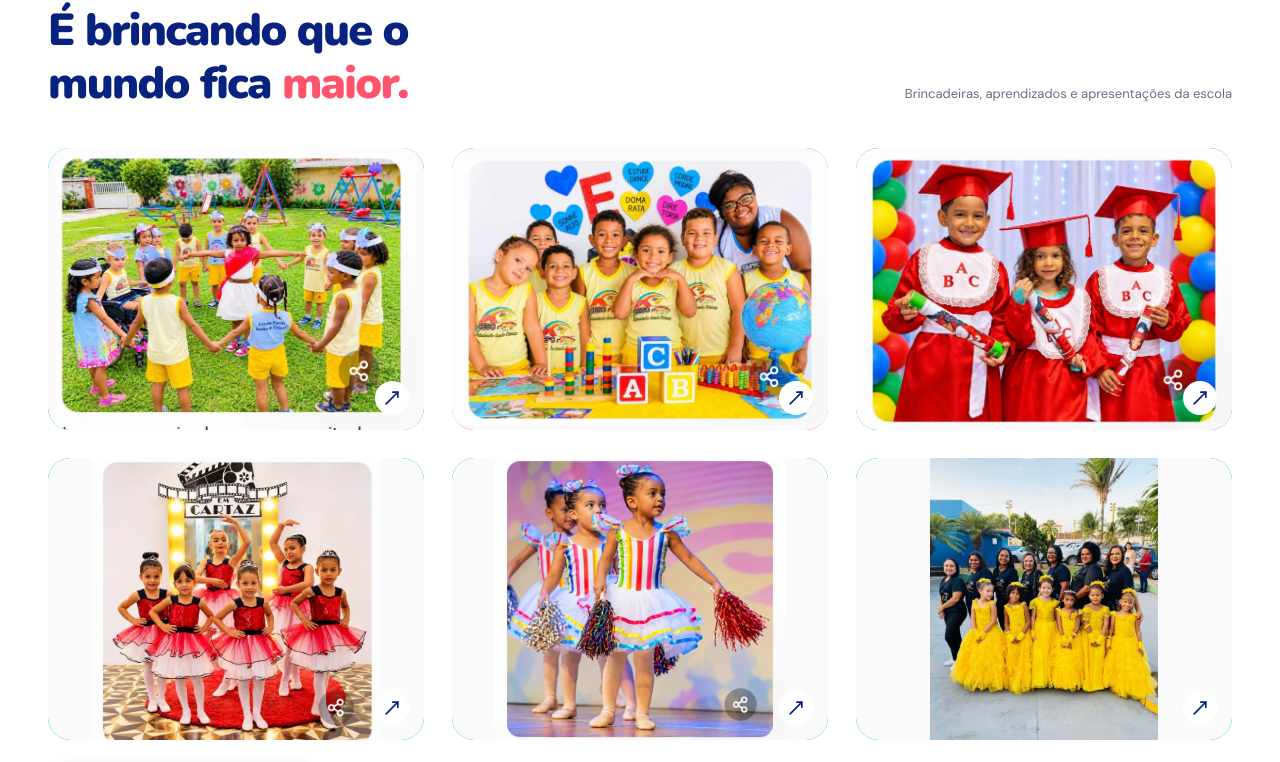
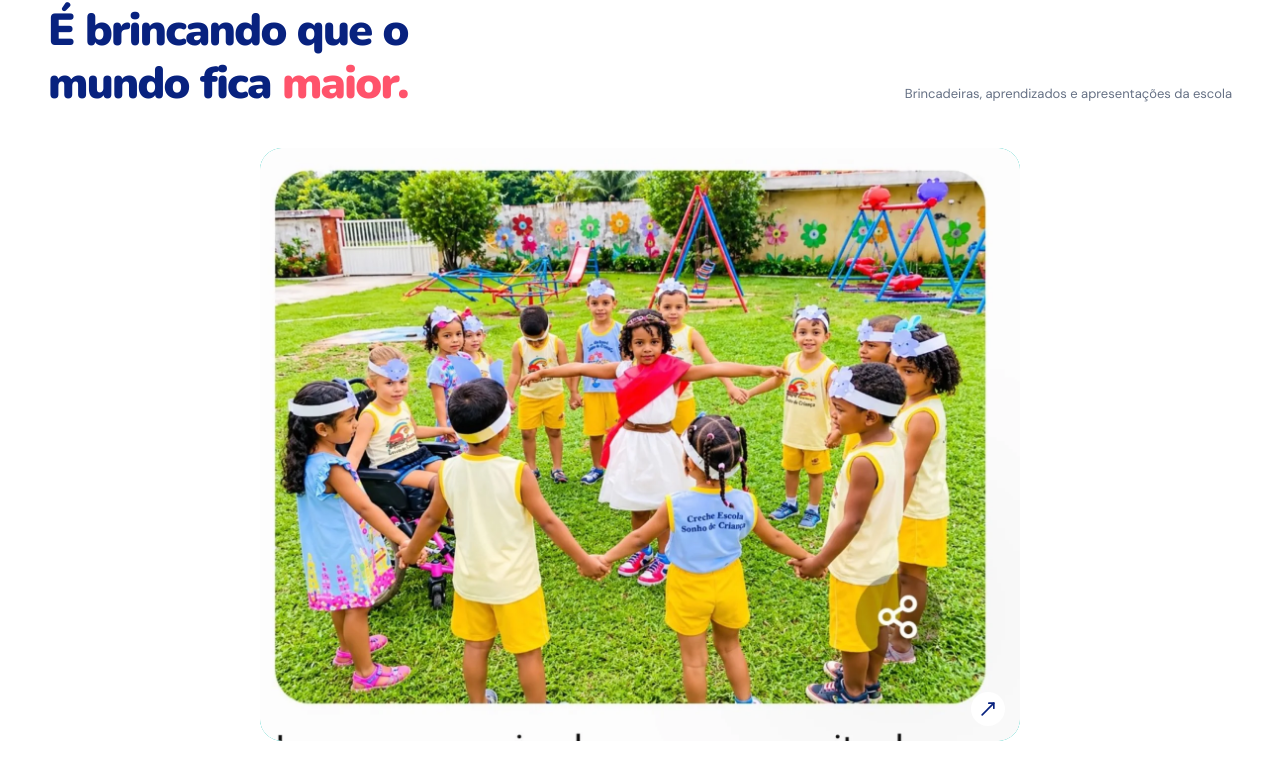
Before and after one commit to vixtem/Creche-Escola-Sonho-de-Crian-a, a React (Vite) app: page / in a window 1280 px wide. Shown: the part 985-1747 px from the top of the page. Built offline with nearby package versions, Linux system fonts and the light colour scheme.

Commit message:
Amplia as fotos de Vivências em uma coluna no desktop

```diff
--- a/src/styles.css
+++ b/src/styles.css
@@ -47,9 +47,17 @@
 .hero-actions{flex-wrap:wrap}
 @media(max-width:650px){.hero-actions{flex-wrap:nowrap}}
 
+/* A galeria acompanha o mesmo corte de largura do menu desktop. */
+@media (width > 850px) {
+  .experience-grid {
+    grid-template-columns: minmax(0, 1fr);
+    width: min(100%, 760px);
+    margin-inline: auto;
+  }
+}
 .experience-photo { aspect-ratio: 4 / 3; background: #fafafa; }
 .experience-photo img { display: block; width: 100%; height: 100%; object-fit: contain; }
-@media (max-width: 650px) {
+@media (max-width: 650px), (width > 850px) {
   .experience-photo { aspect-ratio: auto; }
   .experience-photo img { height: auto; }
 }
```
